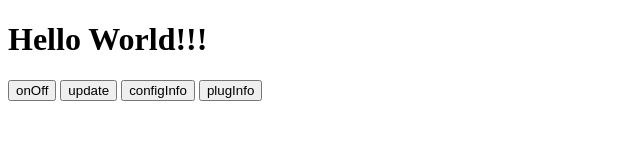
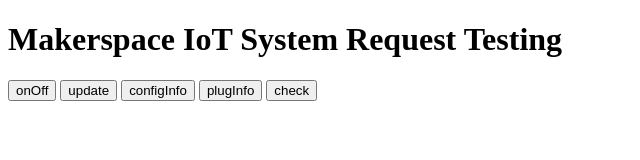
Before and after one commit to design-engineering-society/makerspaceIOT, a website: page root.html in a window 1280 px wide. Shown: the whole page, without its empty margins (0-640 px from the left). Drawn offline with Linux system fonts and the light colour scheme.

Commit message:
added check request

```diff
--- a/root.html
+++ b/root.html
@@ -7,11 +7,12 @@
     <title>Document</title>
 </head>
 <body>
-    <h1>Hello World!!!</h1>
+    <h1>Makerspace IoT System Request Testing</h1>
     <button onclick='onOff()'>onOff</button>
     <button onclick='updateESP()'>update</button>
     <button onclick='configInfo()'>configInfo</button>
     <button onclick='plugInfo()'>plugInfo</button>
+    <button onclick='check()'>check</button>
     <script>
 
     function onOff() {
@@ -37,7 +38,7 @@
         xhr.onload = function () {
 
             if (this.status == 200) {
-                var data = this.responseText;//JSON.parse(this.responseText);
+                var data = JSON.parse(this.responseText);
                 console.log(data);
             }
         };
@@ -83,6 +84,21 @@
         xhr.open('GET', 'http://192.168.0.158:80/plugInfo', true);
         xhr.send();
     }
+
+    function check() {
+
+        console.log("check");
+        var xhr = new XMLHttpRequest();
+        xhr.onload = function () {
+
+            if (this.status == 200) {
+                var data = this.responseText;
+                console.log(data);
+            }
+        };
+        xhr.open('GET', 'http://192.168.0.158:80/check', true);
+        xhr.send();
+    }
 </script>
 </body>
 </html>
```
Also changed, not shown: 1 other file. Lines whose indentation alone changed are shown as unchanged.
